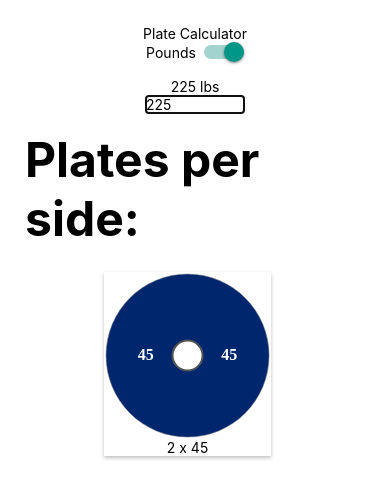
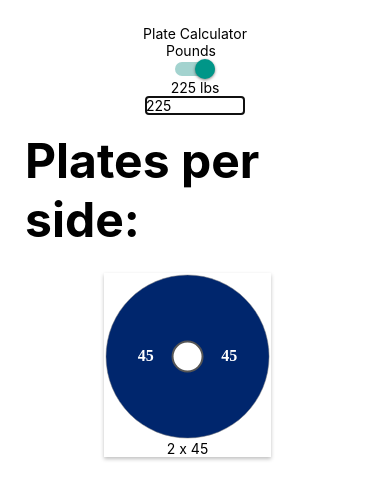
Before and after one commit to BrennanGlynn/PlateCalculator, a React Native app: screen / in a window 390 px wide. Shown: the top 500 px of the page. Built offline with nearby package versions, Linux system fonts and the light colour scheme.

Commit message:
Add linter

```diff
--- a/App.js
+++ b/App.js
@@ -1,96 +1,12 @@
-import { StatusBar } from "expo-status-bar";
-import { useEffect, useState } from "react";
-import {
-  ScrollView,
-  SafeAreaView,
-  StyleSheet,
-  Switch,
-  Text,
-  TextInput,
-  View,
-} from "react-native";
-import PlateVisualization from "./components/PlateVisualization";
+import React from "react";
+import { StyleSheet, View } from "react-native";
 import Constants from "expo-constants";
+import PlateCalculator from "./components/PlateCalculator";
 
-const plateWeights = [45, 35, 25, 10, 5, 2.5, 1, 0.75, 0.5, 0.25];
 export default function App() {
-  const [weight, setWeight] = useState("225");
-  const [isPounds, setIsPounds] = useState(true);
-  const [calculatedPlates, setCalculatedPlates] = useState([]);
-
-  const calculateWeightPlatesPerSide = (totalWeight) => {
-    // Define the weight of the barbell
-    const barbellWeight = 45;
-
-    // Subtract the weight of the barbell from the total weight
-    totalWeight -= barbellWeight;
-
-    // Initialize an empty object to store the plate count for each size per side
-    const plateCountPerSide = {};
-
-    // Sort the plate sizes in descending order
-    plateWeights.sort((a, b) => b - a);
-
-    // Iterate through each plate size and calculate the number of plates needed per side
-    for (const plate of plateWeights) {
-      if (totalWeight >= plate) {
-        const numPlates = Math.floor(totalWeight / 2 / plate);
-        plateCountPerSide[plate] = numPlates;
-        totalWeight -= numPlates * plate * 2; // Multiply by 2 for both sides
-      }
-    }
-
-    // Create an array to store the result with plates per side
-    const result = [];
-
-    // Iterate through the plate sizes and add the counts to the result array
-    for (const plate of plateWeights) {
-      if (plateCountPerSide[plate] > 0) {
-        result.push({ weight: plate, count: plateCountPerSide[plate] });
-      }
-    }
-
-    return result;
-  };
-
-  useEffect(() => {
-    // Calculate the plates per side
-    const platesPerSide = calculateWeightPlatesPerSide(weight);
-    setCalculatedPlates(platesPerSide);
-  }, [weight]);
-
 	return (
 		<View style={styles.container}>
-      <Text>Plate Calculator</Text>
-      <View
-        style={{
-          flexDirection: "row",
-          alignItems: "center",
-          justifyContent: "space-between",
-          marginBottom: 16,
-        }}
-      >
-        <Text style={{ marginRight: 8 }}>{isPounds ? "Pounds" : "Kilos"}</Text>
-        <Switch value={isPounds} onValueChange={setIsPounds} />
-      </View>
-      <Text>
-        {weight} {isPounds ? "lbs" : "kgs"}
-      </Text>
-      <TextInput
-        keyboardType="numeric"
-        value={weight}
-        onChangeText={setWeight}
-        style={{ marginBottom: 16, borderWidth: 1, width: 100 }}
-        autoFocus
-      />
-
-      <Text style={styles.platesPerSideLabel}>Plates per side:</Text>
-
-      <ScrollView>
-        <PlateVisualization plates={calculatedPlates} />
-      </ScrollView>
-
-      <StatusBar style="auto" />
+			<PlateCalculator />
 		</View>
 	);
 }
@@ -104,12 +20,4 @@ const styles = StyleSheet.create({
 		padding: "25px",
 		marginTop: Constants.statusBarHeight,
 	},
-  platesPerSideLabel: {
-    fontSize: 48,
-    fontWeight: "700",
-  },
-  scrollView: {
-    backgroundColor: "pink",
-    marginHorizontal: 20,
-  },
 });
--- /dev/null
+++ b/components/PlateCalculator.js
@@ -0,0 +1,114 @@
+import React, { useEffect, useState } from "react";
+import {
+	Text,
+	TextInput,
+	View,
+	Switch,
+	ScrollView,
+	StyleSheet,
+} from "react-native";
+import Constants from "expo-constants";
+import PlateVisualization from "./PlateVisualization";
+import { StatusBar } from "expo-status-bar";
+
+const plateWeights = [45, 35, 25, 10, 5, 2.5, 1, 0.75, 0.5, 0.25];
+const PlateCalculator = () => {
+	const [weight, setWeight] = useState("225");
+	const [isPounds, setIsPounds] = useState(true);
+	const [calculatedPlates, setCalculatedPlates] = useState([]);
+
+	const calculateWeightPlatesPerSide = (totalWeight) => {
+		// Define the weight of the barbell
+		const barbellWeight = 45;
+
+		// Subtract the weight of the barbell from the total weight
+		totalWeight -= barbellWeight;
+
+		// Initialize an empty object to store the plate count for each size per side
+		const plateCountPerSide = {};
+
+		// Sort the plate sizes in descending order
+		plateWeights.sort((a, b) => b - a);
+
+		// Iterate through each plate size and calculate the number of plates needed per side
+		for (const plate of plateWeights) {
+			if (totalWeight >= plate) {
+				const numPlates = Math.floor(totalWeight / 2 / plate);
+				plateCountPerSide[plate] = numPlates;
+				totalWeight -= numPlates * plate * 2; // Multiply by 2 for both sides
+			}
+		}
+
+		// Create an array to store the result with plates per side
+		const result = [];
+
+		// Iterate through the plate sizes and add the counts to the result array
+		for (const plate of plateWeights) {
+			if (plateCountPerSide[plate] > 0) {
+				result.push({ weight: plate, count: plateCountPerSide[plate] });
+			}
+		}
+
+		return result;
+	};
+
+	useEffect(() => {
+		// Calculate the plates per side
+		const platesPerSide = calculateWeightPlatesPerSide(weight);
+		setCalculatedPlates(platesPerSide);
+	}, [weight]);
+
+	return (
+		<View
+			style={{
+				alignItems: "center",
+				justifyContent: "space-between",
+				marginBottom: 16,
+			}}
+		>
+			<Text>Plate Calculator</Text>
+			<Text style={{ marginRight: 8 }}>{isPounds ? "Pounds" : "Kilos"}</Text>
+			<Switch value={isPounds} onValueChange={setIsPounds} />
+
+			<Text>
+				{weight} {isPounds ? "lbs" : "kgs"}
+			</Text>
+			<TextInput
+				keyboardType="numeric"
+				value={weight}
+				onChangeText={setWeight}
+				style={{ marginBottom: 16, borderWidth: 1, width: 100 }}
+				autoFocus
+			/>
+
+			<Text style={styles.platesPerSideLabel}>Plates per side:</Text>
+
+			<ScrollView>
+				<PlateVisualization plates={calculatedPlates} />
+			</ScrollView>
+
+			<StatusBar style="auto" />
+		</View>
+	);
+};
+
+const styles = StyleSheet.create({
+	container: {
+		flex: 1,
+		backgroundColor: "#fff",
+		alignItems: "center",
+		justifyContent: "flex-start",
+		padding: "25px",
+		marginTop: Constants.statusBarHeight,
+	},
+	platesPerSideLabel: {
+		fontSize: 48,
+		fontWeight: "700",
+	},
+	scrollView: {
+		backgroundColor: "pink",
+		marginHorizontal: 20,
+	},
+});
+
+export default PlateCalculator;
```
Also changed, not shown: package.json (+7 -1 lines), .eslintrc.json (added), 1 other file (tests, documents, lock files or other folders). Lines whose indentation alone changed are shown as unchanged.
